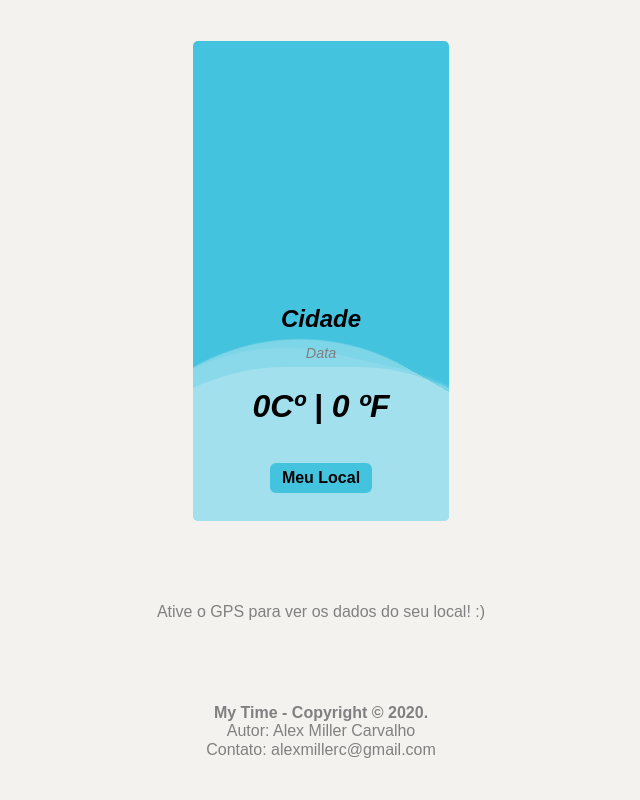
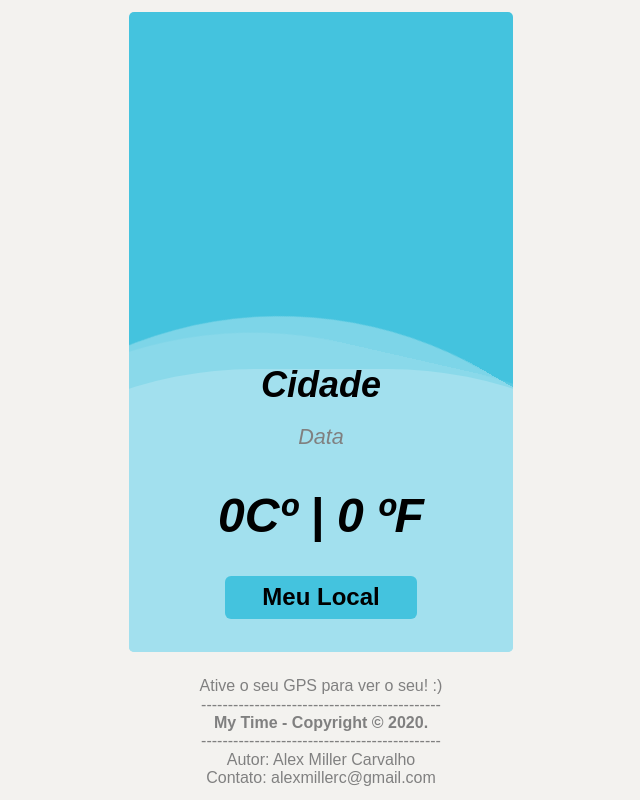
Before and after one commit to alexmillerc/projeto-frontend, a website built with Parcel: page index.html in a window 1280 px wide. Shown: the whole page, without its empty margins (319-959 px from the left). Built offline with nearby package versions, Linux system fonts and the light colour scheme.

Commit message:
Includes a new methodology for CSS style

```diff
--- a/css/main.css
+++ b/css/main.css
@@ -14,7 +14,8 @@ body {
   width: 100vw;
 }
 
-html, body {
+html,
+body {
   height: 100%;
 }
 
@@ -23,19 +24,19 @@ html {
 }
 
 .box {
-  width: 20vw;
-  height: 80vh;
+  width: 30vw;
+  height: 70vh;
   border-radius: 5px;
   box-shadow: 0 2px 30px rgba(black, 0.2);
   background: #44c3de;
   position: relative;
   overflow: hidden;
   transform: translate3d(0, 0, 0);
-  min-width: 200px;
-  min-height: 350px;
+  min-width: 300px;
+  min-height: 450px;
 }
 
-.wave {
+.box__wave {
   opacity: 0.3;
   position: absolute;
   top: 120%;
@@ -51,13 +52,13 @@ html {
   z-index: 1;
 }
 
-.wave.-three {
+.box__wave.box__wave--three {
   animation: drift 5000ms infinite linear;
   z-index: 2 !important;
   opacity: 0.2;
 }
 
-.wave.-two {
+.box__wave.box__wave--two {
   animation: drift 7000ms infinite linear;
   opacity: 0.1;
   z-index: 3 !important;
@@ -74,6 +75,7 @@ html {
   transform: translate3d(0, 0, 0);
 }
 
+
 @keyframes drift {
   from {
     transform: rotate(0deg);
@@ -83,7 +85,7 @@ html {
   }
 }
 
-.info {
+.box__info {
   position: absolute;
   bottom: 0;
   width: 100%;
@@ -91,24 +93,24 @@ html {
   z-index: 4;
 }
 
-.location {
+.box__info--location {
   text-align: center;
   font-weight: 800;
 }
 
-.date {
+.box__info--date {
   text-align: center;
   margin-top: 5%;
   color: grey;
   font-size: 90%;
 }
 
-.temp {
+.box__info--temp {
   margin-top: 10%;
   text-align: center;
 }
 
-.weathercon {
+.box__canvas {
   height: 55%;
   display: flex;
   justify-content: center;
@@ -116,36 +118,61 @@ html {
   font-size: 3em;
 }
 
-#btn {
+.box__info--btn {
   background-color: #44c3de;
   color: black;
   display: block;
-  margin: 0 auto;
+  margin: auto;
   font-weight: bold;
   border: none;
-  padding: 6px 12px;
   border-radius: 6px;
   cursor: pointer;
-  margin-top: 15%;
   text-align: center;
+  position:  relative;
+  bottom: 0;
+  width: 50%;
+  height: 15%;
+  margin-top: 10%;
+  z-index: 5;
+
 }
 
-#btn:hover {
+.box__info--btn:hover {
   opacity: 0.6;
   color: black;
   cursor: pointer;
 }
 
+
 @media (min-width: 992px) {
   .box {
-    height: 60vh;
+    width: 30vw;
+    height: 80vh;
   }
-  .wave {
-    top: 120%;
+
+  .box__wave {
+    width: 950px;
+    height: 950px;
+    margin-left: -475px;
+    margin-top: -475px;
+    top: 130%;
   }
+
+  .box__canvas {
+    font-size: 5em;
+  }
+
+  .box__info {
+    font-size: 1.5rem;
+  }
+
+  .box__info--btn {
+    margin-top: 5%;
+  }
+
 }
 
-body>span {
+.footer {
   width: 100vw;
   text-align: center;
   color: grey;
--- a/index.html
+++ b/index.html
@@ -23,37 +23,34 @@
 
 <body>
 
-
   <div class='box'>
 
-    <div class='wave -one'></div>
-    <div class='wave -two'></div>
-    <div class='wave -three'></div>
+    <div class='box__wave box__wave--one'></div>
+    <div class='box__wave box__wave--two'></div>
+    <div class='box__wave box__wave--three'></div>
 
-    <div class="weathercon">
-      <canvas id="canvas--fire" dth="400" height="200" width="150" hidden></canvas>
-      <canvas id="canvas--normal" dth="400" height="200" width="150" hidden></canvas>
-      <canvas id="canvas--cold" dth="400" height="200" width="150" hidden></canvas>
+    <div class="box__canvas">
+      <canvas id="box__canvas--fire" dth="300" height="200" width="150" hidden></canvas>
+      <canvas id="box__canvas--normal" dth="300" height="200" width="150" hidden></canvas>
+      <canvas id="box__canvas--cold" dth="400" height="200" width="150" hidden></canvas>
     </div>
-
-    <div class="info">
-      <h2 class="location"><i id="location">Cidade</i></h2>
-      <p class="date"><i id="date">Data</i></p>
-      <h1 class="temp"><i id="temp">0Cº | 0 ºF</i></h1>
-      <button id="btn">Meu Local</button>
+    <div class="box__info">
+      <h2 class="box__info--location"><i id="box__info--location">Cidade</i></h2>
+      <p class="box__info--date"><i id="box__info--date">Data</i></p>
+      <h1 class="box__info--temp"><i id="box__info--temp">0Cº | 0 ºF</i></h1>
+      <button class="box__info--btn" id="box__info--btn">Meu Local</button>
     </div>
-
   </div>
 
-  <span>Ative o GPS para ver os dados do seu local! :)</span>
-
-  <span>
+  <span class="footer">
+    Ative o seu GPS para ver o seu! :) <br>
+    --------------------------------------------- <br>
     <b>My Time - Copyright © 2020.</b><br>
-       Autor: Alex Miller Carvalho<br>
-       Contato: alexmillerc@gmail.com<br>
+    --------------------------------------------- <br>
+    Autor: Alex Miller Carvalho<br>
+    Contato: alexmillerc@gmail.com<br>
     </p>
   </span>
-
 
 </body>
 
```
